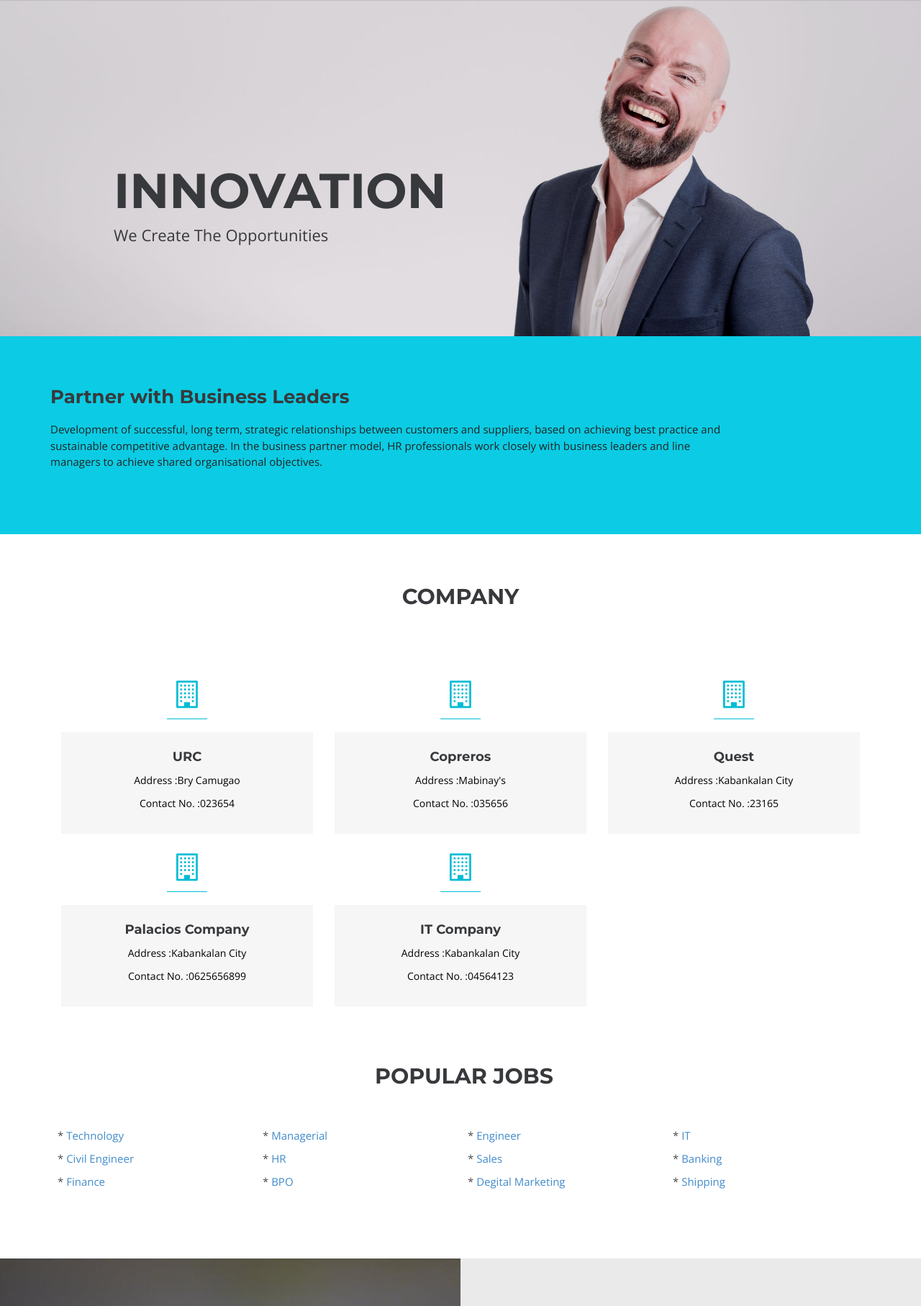
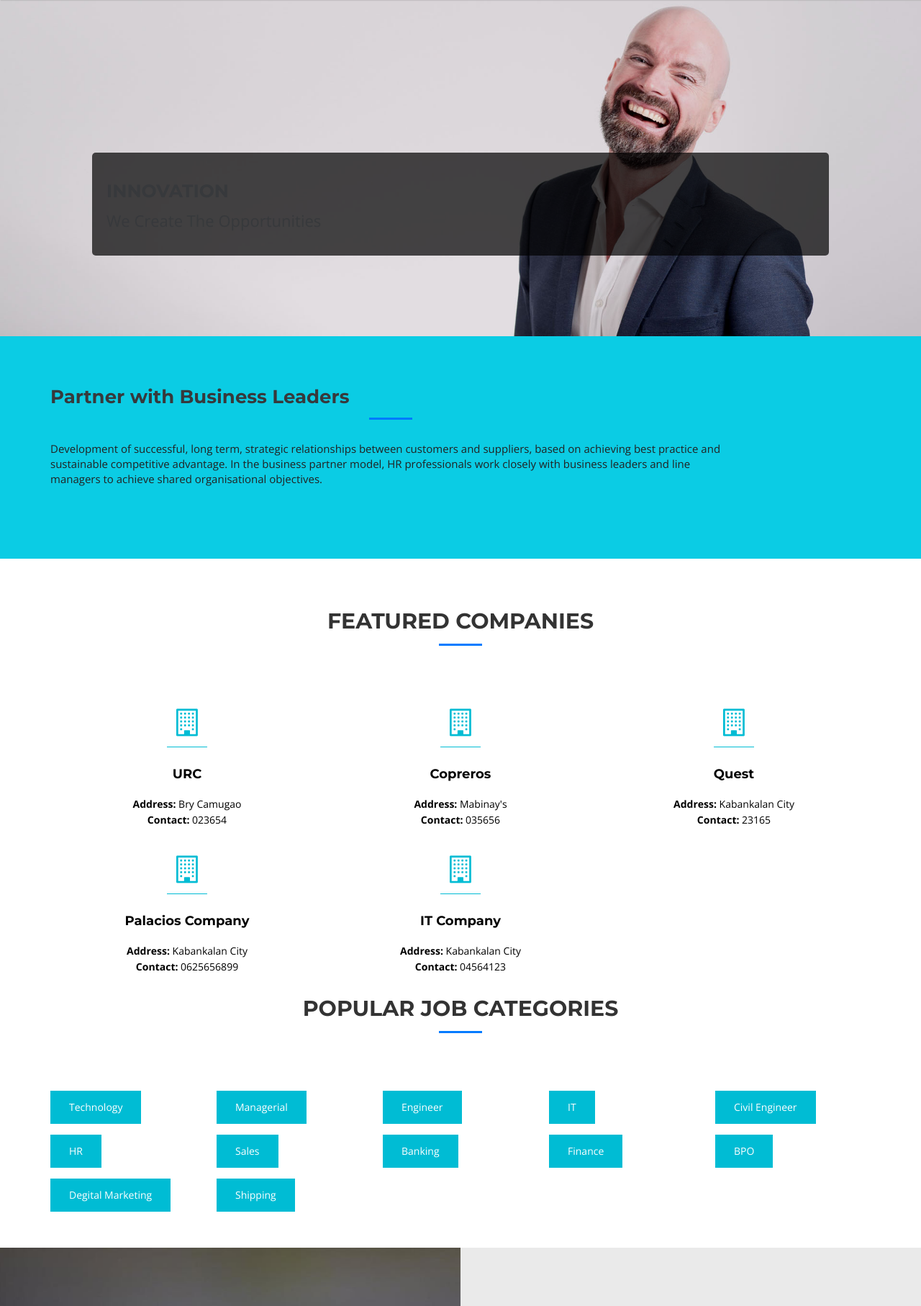
Before and after one commit to Shubhz234/Project-Eris, a PHP site: page / in a window 1280 px wide. Shown: the part 106-1920 px from the top of the page at 72% size. Run offline with PHP 8.4, Linux system fonts and the light colour scheme; data comes from the database, SQL or seed files in the repository; some libraries are stand-ins or nearby versions.

Commit message:
Enhance homepage layout with animations and improved styling for banners and company listings

```diff
--- a/home.php
+++ b/home.php
@@ -1,51 +1,40 @@
 <section id="banner">
-
-  <!-- Slider -->
   <div id="main-slider" class="flexslider">
     <ul class="slides">
       <li>
         <img src="<?php echo web_root; ?>plugins/home-plugins/img/slides/1.jpg" alt="" />
         <div class="flex-caption">
-                    <h3>innovation</h3>
-          <p>We create the opportunities</p>
-
+          <h3 class="animated fadeInDown">Innovation</h3>
+          <p class="animated fadeInUp">We create the opportunities</p>
         </div>
       </li>
       <li>
         <img src="<?php echo web_root; ?>plugins/home-plugins/img/slides/2.jpg" alt="" />
         <div class="flex-caption">
-                    <h3>Specialize</h3>
-          <p>Success depends on work</p>
-
+          <h3 class="animated fadeInDown">Specialize</h3>
+          <p class="animated fadeInUp">Success depends on work</p>
         </div>
       </li>
     </ul>
   </div>
-  <!-- end slider -->
+</section>
 
-  </section>
-  <section id="call-to-action-2">
+<section id="call-to-action-2" class="py-5">
   <div class="container">
     <div class="row">
       <div class="col-md-10 col-sm-9">
-          <h3>Partner with Business Leaders</h3>
-          <p>Development of successful, long term, strategic relationships between customers and suppliers, based on achieving best practice and sustainable competitive advantage. In the business partner model, HR professionals work closely with business leaders and line managers to achieve shared organisational objectives.</p>
+        <h3 class="section-title mb-4">Partner with Business Leaders</h3>
+        <p class="lead text-muted">Development of successful, long term, strategic relationships between customers and suppliers, based on achieving best practice and sustainable competitive advantage. In the business partner model, HR professionals work closely with business leaders and line managers to achieve shared organisational objectives.</p>
       </div>
-       <!--  <div class="col-md-2 col-sm-3">
-          <a href="#" class="btn btn-primary">Read More</a>
-        </div> -->
     </div>
   </div>
 </section>
 
-  <section id="content">
-
-
+<section id="content" class="py-5">
   <div class="container">
     <div class="row">
       <div class="col-md-12">
-        <div class="aligncenter"><h2 class="aligncenter">Company</h2><!-- Lorem ipsum dolor sit amet, consectetur adipisicing elit. Dolores quae porro consequatur aliquam, incidunt eius magni provident, doloribus omnis minus ovident, doloribus omnis minus temporibus perferendis nesciunt.. --></div>
-        <br/>
+        <h2 class="text-center section-title mb-5">Featured Companies</h2>
       </div>
     </div>
 
@@ -54,49 +43,46 @@
       $mydb->setQuery($sql);
       $comp = $mydb->loadResultList();
 
-
-      foreach ($comp as $company ) {
-        # code...
-
+      foreach ($comp as $company) {
     ?>
-            <div class="col-sm-4 info-blocks">
-                <i class="icon-info-blocks fa fa-building-o"></i>
-                <div class="info-blocks-in">
-                    <h3><?php echo $company->COMPANYNAME;?></h3>
-                    <!-- <p><?php echo $company->COMPANYMISSION;?></p> -->
-                    <p>Address :<?php echo $company->COMPANYADDRESS;?></p>
-                    <p>Contact No. :<?php echo $company->COMPANYCONTACTNO;?></p>
+      <div class="col-sm-4 info-blocks mb-4">
+        <div class="card h-100 shadow-sm">
+          <div class="card-body">
+            <i class="icon-info-blocks fa fa-building-o fa-3x mb-3"></i>
+            <h4 class="card-title"><?php echo $company->COMPANYNAME;?></h4>
+            <p class="card-text">
+              <strong>Address:</strong> <?php echo $company->COMPANYADDRESS;?><br>
+              <strong>Contact:</strong> <?php echo $company->COMPANYCONTACTNO;?>
+            </p>
           </div>
         </div>
-
+      </div>
     <?php } ?>
   </div>
 </section>
 
-  <section class="section-padding gray-bg">
+<section class="section-padding bg-light py-5">
   <div class="container">
     <div class="row">
       <div class="col-md-12">
-          <div class="section-title text-center">
-            <h2 >Popular Jobs</h2>
-          </div>
+        <h2 class="text-center section-title mb-5">Popular Job Categories</h2>
       </div>
     </div>
     <div class="row">
-        <div class="col-md-12 ">
+      <div class="col-md-12">
+        <div class="category-grid">
           <?php
             $sql = "SELECT * FROM `tblcategory`";
             $mydb->setQuery($sql);
             $cur = $mydb->loadResultList();
 
             foreach ($cur as $result) {
-              echo '<div class="col-md-3" style="font-size:15px;padding:5px">* <a href="'.web_root.'index.php?q=category&search='.$result->CATEGORY.'">'.$result->CATEGORY.'</a></div>';
+              echo '<div class="category-item"><a href="'.web_root.'index.php?q=category&search='.$result->CATEGORY.'" class="btn btn-outline-primary m-2">'.$result->CATEGORY.'</a></div>';
             }
-
           ?>
         </div>
       </div>
-
+    </div>
   </div>
 </section>
   <section id="content-3-10" class="content-block data-section nopad content-3-10">
@@ -233,3 +219,64 @@
             </div>
 
           </div>
+
+<style>
+.section-title {
+  font-weight: 600;
+  color: #333;
+  position: relative;
+  margin-bottom: 30px;
+}
+
+.section-title:after {
+  content: '';
+  display: block;
+  width: 60px;
+  height: 3px;
+  background: #007bff;
+  margin: 15px auto;
+}
+
+.flex-caption {
+  background: rgba(0,0,0,0.7);
+  padding: 20px;
+  border-radius: 5px;
+}
+
+.flex-caption h3 {
+  font-size: 2.5rem;
+  margin-bottom: 15px;
+}
+
+.category-grid {
+  display: grid;
+  grid-template-columns: repeat(auto-fill, minmax(200px, 1fr));
+  gap: 15px;
+  padding: 20px 0;
+}
+
+.info-blocks .card {
+  transition: transform 0.2s;
+}
+
+.info-blocks .card:hover {
+  transform: translateY(-5px);
+}
+
+.animated {
+  animation-duration: 1s;
+}
+
+@keyframes fadeInDown {
+  from { opacity: 0; transform: translateY(-20px); }
+  to { opacity: 1; transform: translateY(0); }
+}
+
+@keyframes fadeInUp {
+  from { opacity: 0; transform: translateY(20px); }
+  to { opacity: 1; transform: translateY(0); }
+}
+
+.fadeInDown { animation-name: fadeInDown; }
+.fadeInUp { animation-name: fadeInUp; }
+</style>
```
Lines whose indentation alone changed are shown as unchanged.
